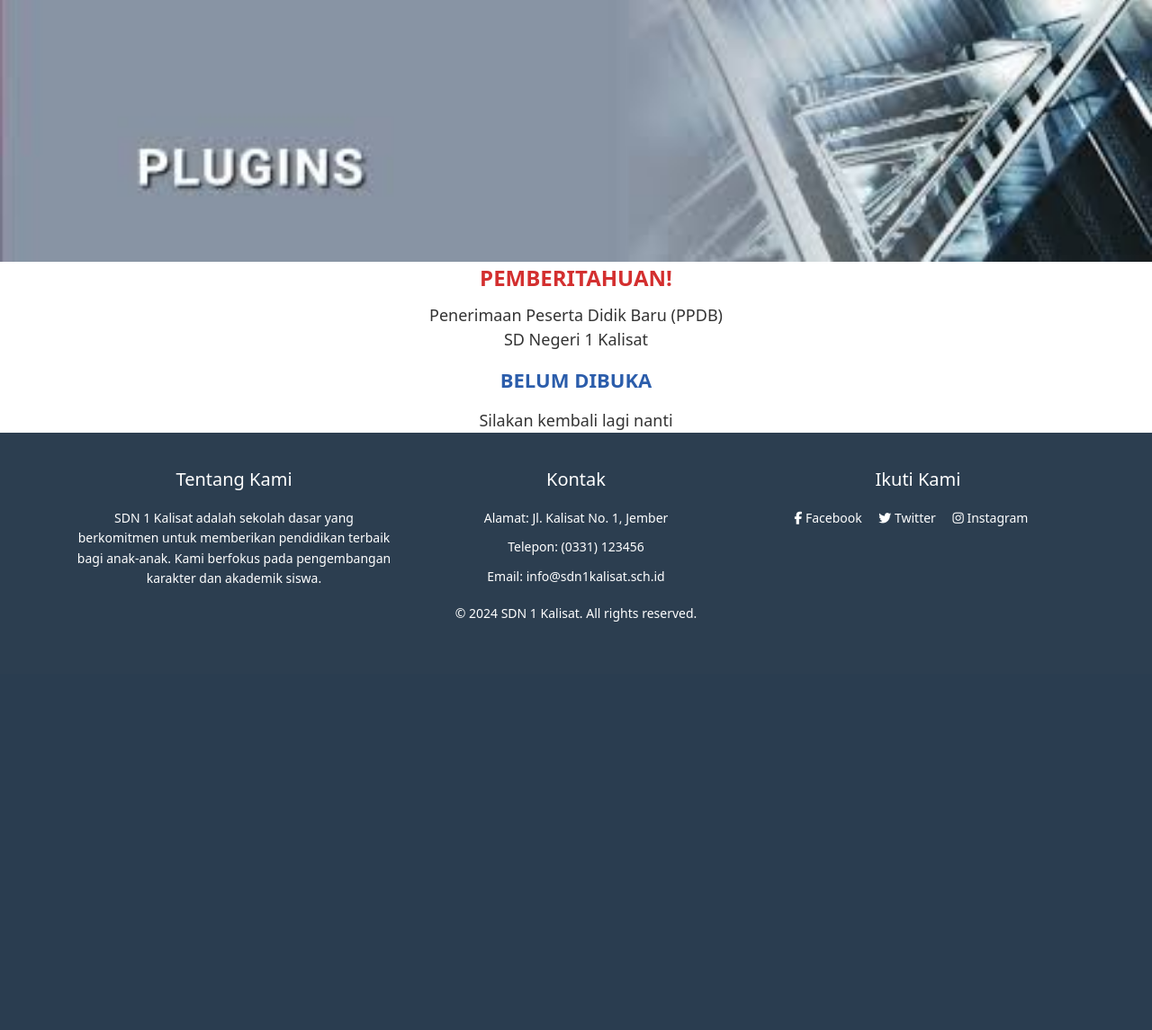
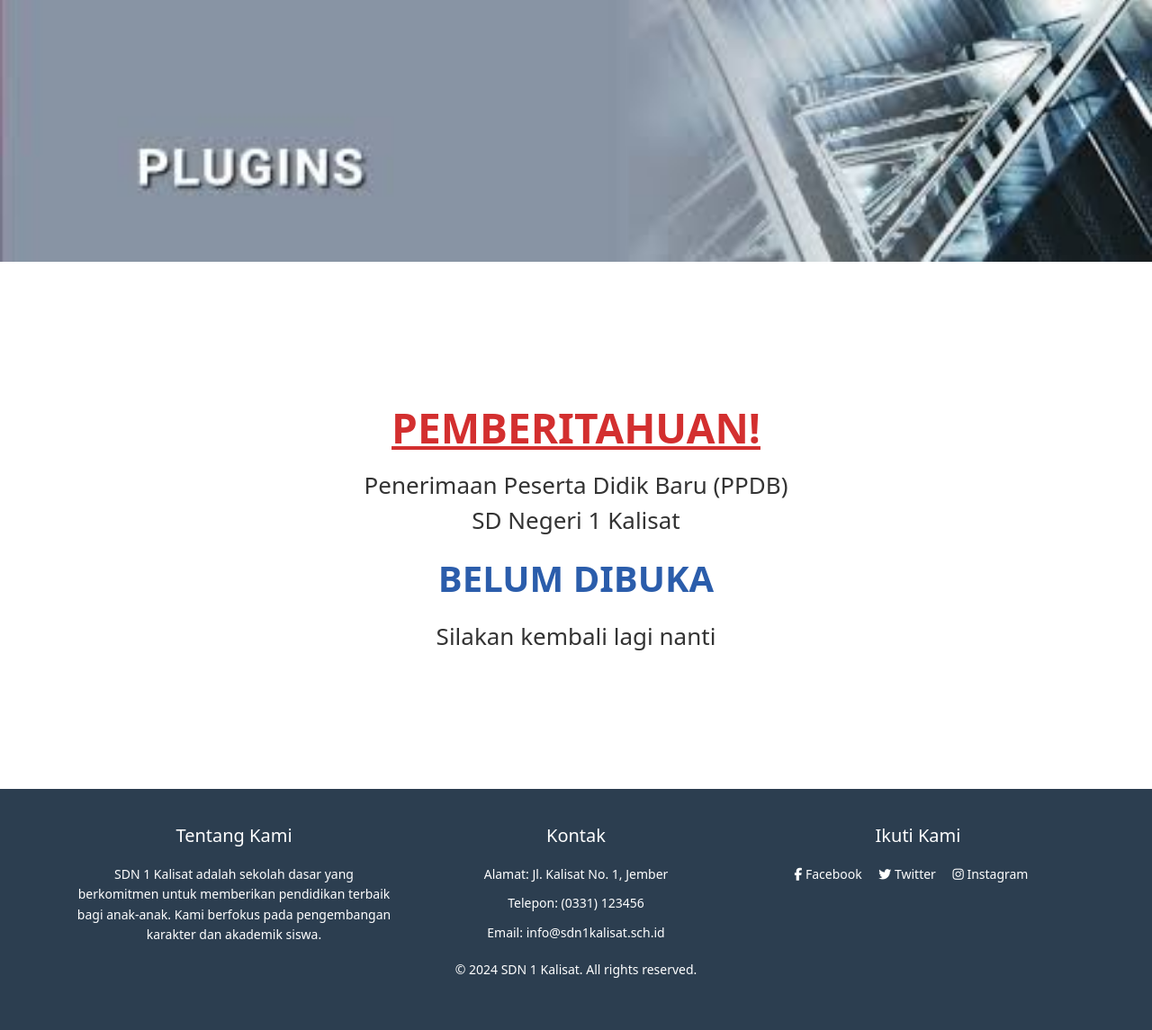
Before and after one commit to Fodly18/Nekolympus_S3, a PHP site: template Views/ppdb.html in a window 1280 px wide. Shown: the part 66-1211 px from the top of the page at 90% size. Before the commit the page ends 757 px from the top, so only its background shows below. Run offline with PHP 8.4, Linux system fonts and the light colour scheme; the template is opened without the code that fills it, so the values that code supplies are empty; some libraries are stand-ins or nearby versions.

Commit message:
rapikan teks

```diff
--- a/assets/css/ppdb.css
+++ b/assets/css/ppdb.css
@@ -141,16 +141,19 @@ nav ul li a:hover {
 
 .announcement {
     color: #d32f2f;
-    font-size: 24px;
+    font-size: 46px;
     font-weight: bold;
     text-align: center;
     margin-bottom: 10px;
+    text-decoration: underline;
+    padding-top: 150px;
+    border: #ff0000;
 }
 
 /* Style untuk detail */
 .details {
     color: #333;
-    font-size: 18px;
+    font-size: 26px;
     text-align: center;
     margin-bottom: 10px;
 }
@@ -158,7 +161,7 @@ nav ul li a:hover {
 /* Style untuk status */
 .status {
     color: #2b5dab;
-    font-size: 22px;
+    font-size: 40px;
     font-weight: bold;
     text-align: center;
     margin: 15px 0;
@@ -167,9 +170,10 @@ nav ul li a:hover {
 /* Style untuk catatan */
 .note {
     color: #333;
-    font-size: 18px;
+    font-size: 26px;
     text-align: center;
     margin-top: 10px;
+    padding-bottom: 150px;
 }
 
 
```
